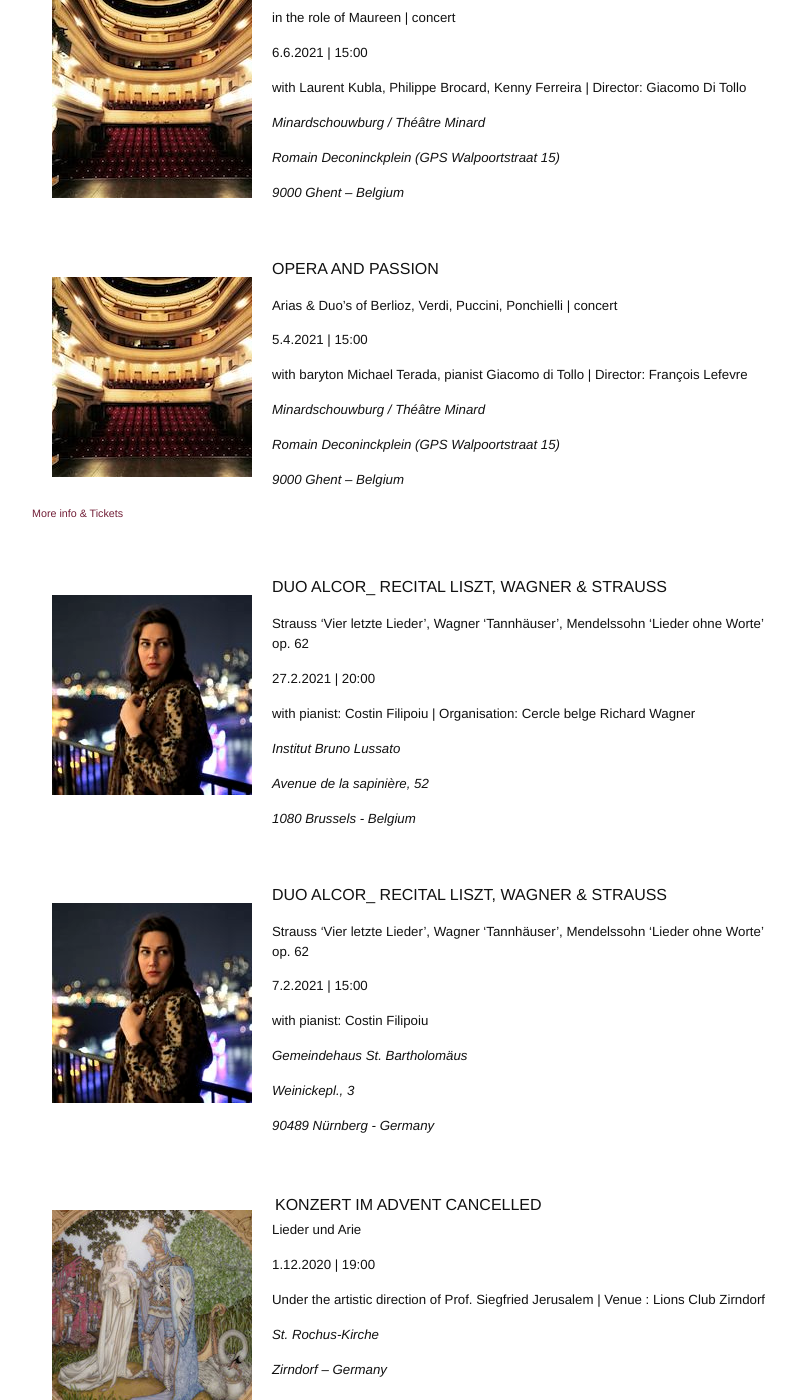
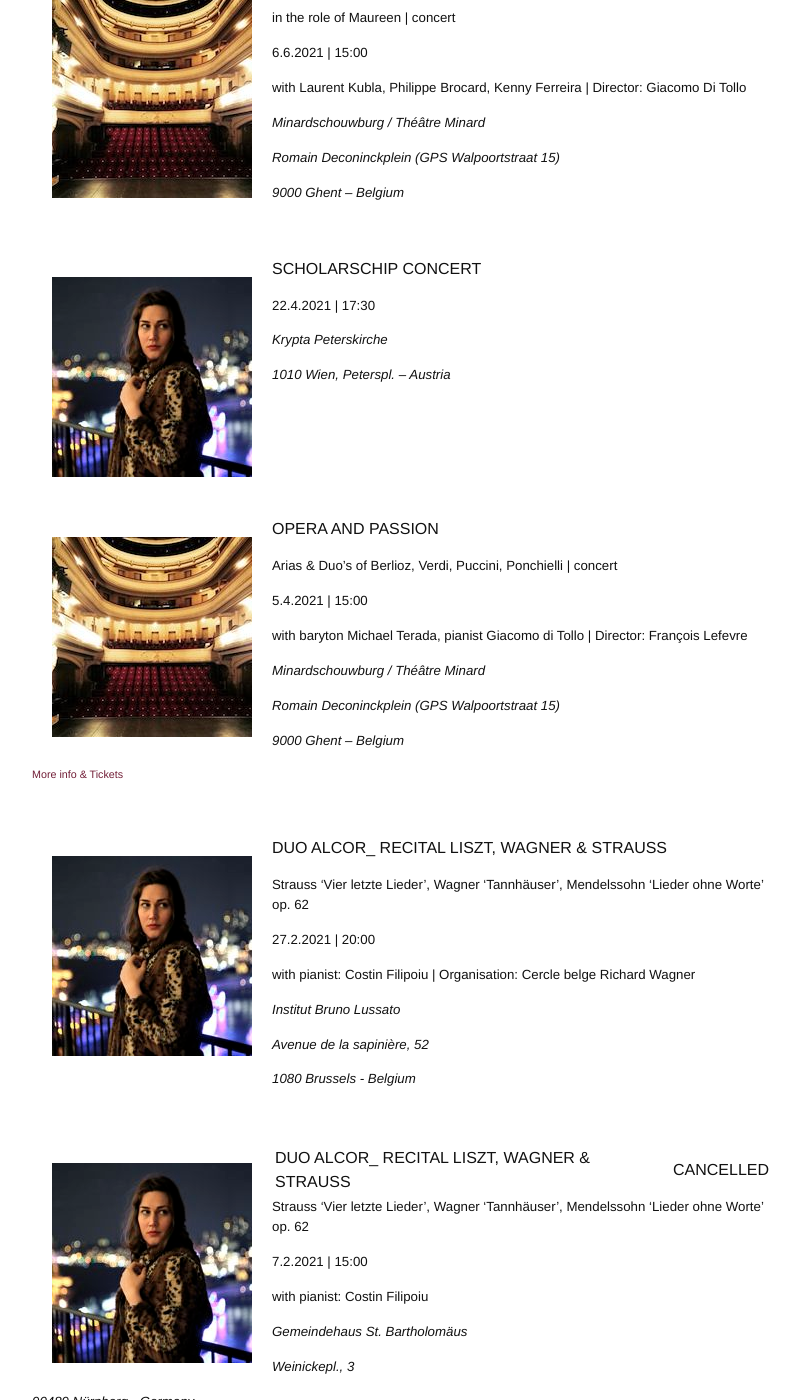
Before and after one commit to annesophie-sevens/annesophie-sevens.github.io, a Jekyll site: the page built from agenda-nl.md, in a window 1280 px wide and 1400 px high, scrolled down 257 px. Shown: the whole window, without its empty margins (238-1038 px from the left). Built offline with Jekyll 4.4.1, drawn with Linux system fonts in a browser that asks for light colours; nearby versions of some CDN libraries.

Commit message:
Update agenda-nl.md

```diff
--- a/agenda-nl.md
+++ b/agenda-nl.md
@@ -20,6 +20,22 @@
 ##### _Romain Deconinckplein (GPS Walpoortstraat 15)_
 
 ##### _9000 Ghent – Belgium_
+
+&nbsp;
+
+<img style="float: left; padding: 20px" src="/assets/b2-thumbnail.jpg">
+
+SCHOLARSCHIP CONCERT
+
+##### 22.4.2021 | 17:30
+
+##### _Krypta Peterskirche_
+
+##### _1010 Wien, Peterspl. – Austria_
+
+&nbsp;
+
+&nbsp;
 
 &nbsp;
 
@@ -63,7 +79,7 @@
 
 <img style="float: left; padding: 20px" src="/assets/b2-thumbnail.jpg">
 
-DUO ALCOR_ RECITAL LISZT, WAGNER & STRAUSS
+DUO ALCOR_ RECITAL LISZT, WAGNER & STRAUSS | CANCELLED
 
 ##### Strauss ‘Vier letzte Lieder’, Wagner ‘Tannhäuser’, Mendelssohn ‘Lieder ohne Worte’ op. 62
 
```
